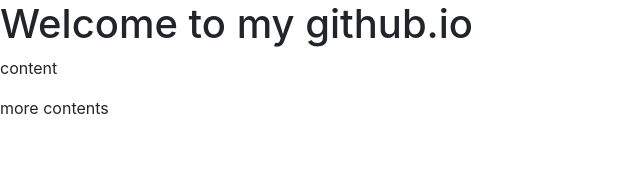
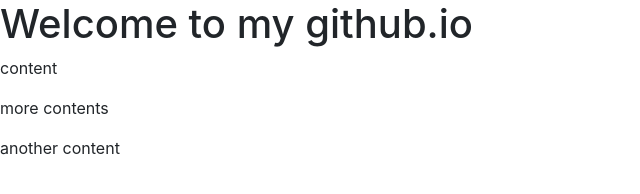
Before and after one commit to LeoLin930104/leolin930104.github.io, a plain HTML site: page index.html in a window 1280 px wide. Shown: the whole page, without its empty margins (0-640 px from the left). Drawn offline with Linux system fonts and the light colour scheme.

Commit message:
another content

```diff
--- a/index.html
+++ b/index.html
@@ -11,6 +11,7 @@
     <h1>Welcome to my github.io</h1>
     <p>content</p>
     <p>more contents</p>
+    <p>another content</p>
     <script src="assets/jquery-3.5.0.min.js"></script>
     <script src="assets/bootstrap/js/bootstrap.min.js"></script>
 </body>
```
